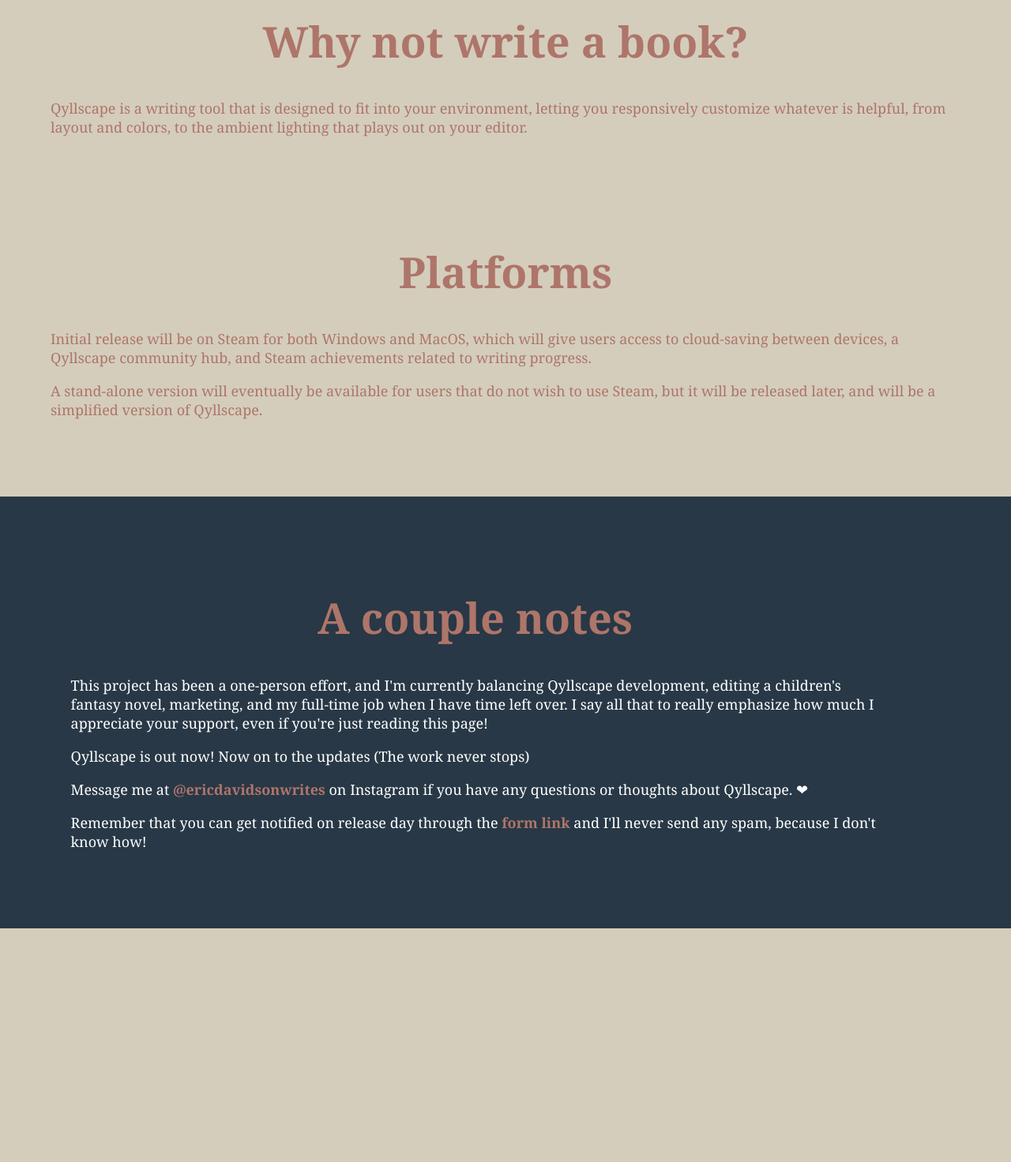
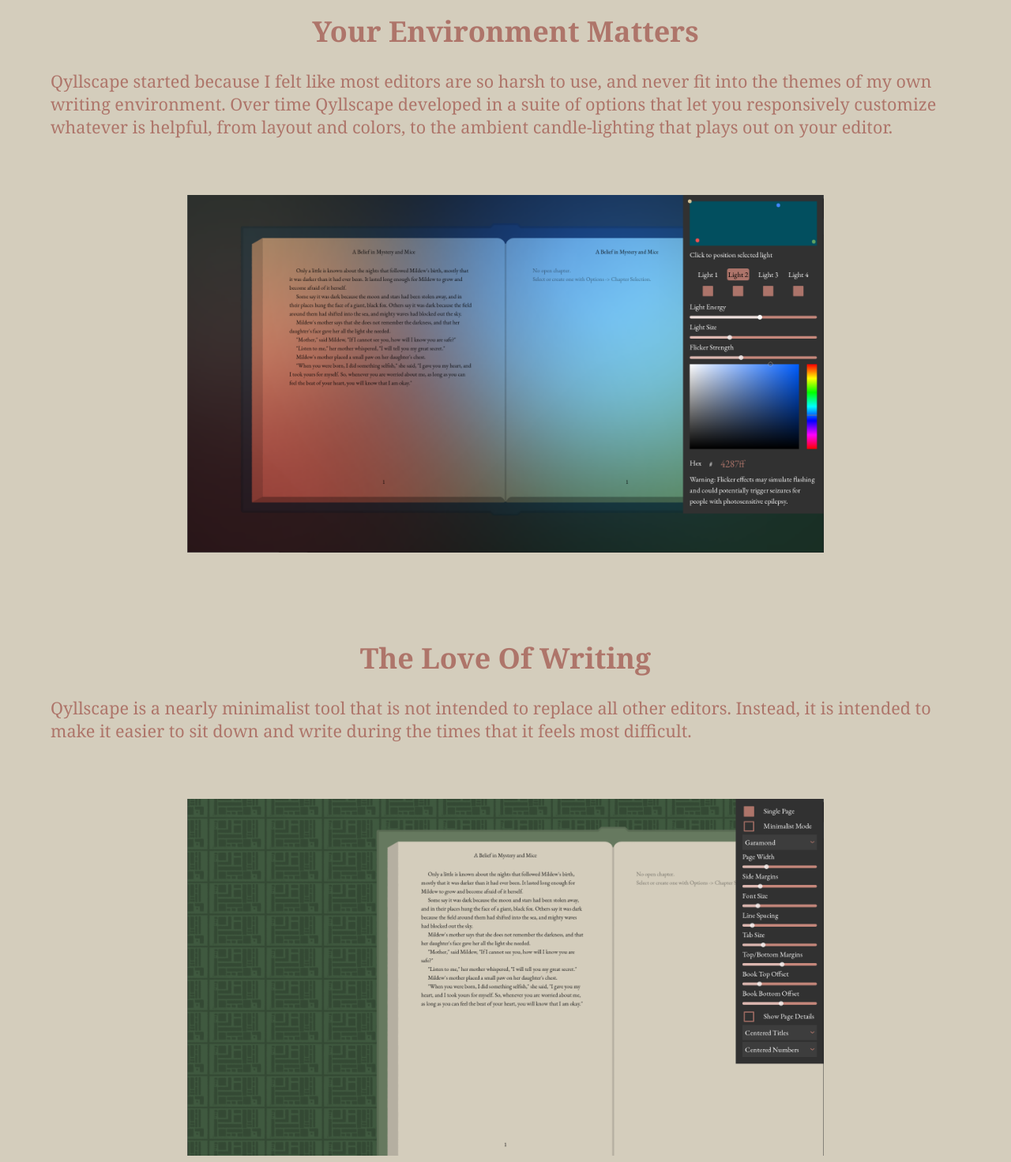
Before and after one commit to erdavids/Qyllscape-Website, a plain HTML site: page index.html in a window 1280 px wide. Shown: the part 1320-2792 px from the top of the page at 79% size. Before the commit the page ends 2496 px from the top, so only its background shows below. Drawn offline with Linux system fonts and the light colour scheme.

Commit message:
Beeg updates, better descriptions, hopefully text is a little larger and more readable

```diff
--- a/index.html
+++ b/index.html
@@ -141,7 +141,6 @@
               Learn more on Steam
             </button></a
           >
-
     </div>
 
     <!-- <div class="spacer"></div> -->
@@ -151,19 +150,38 @@
     </div>
     </div>
     <div class="second-section">
-      <h1 class="hook">Why not write a book?</h1>
-      <p>Qyllscape is a writing tool that is designed to fit into your environment, letting you responsively customize whatever is helpful, from layout and colors, to the ambient lighting that plays out on your editor.
+      <h1 class="small-hook">Your Environment Matters</h1>
+      <p>Qyllscape started because I felt like most editors are so harsh to use, and never fit into the themes of my own writing environment. Over time Qyllscape developed in a suite of options that let you responsively customize whatever is helpful, from layout and colors, to the ambient candle-lighting that plays out on your editor.
       </p>
+
+      <div class="image-container">
+        <img style="width:100%" src="images/basic-lighting.png"/>
+      </div>
 
     </div>
     <div class="spacer"></div>
     <div class="second-section">
-      <h1 class="hook">Platforms</h1>
+      <h1 class="small-hook">The Love Of Writing</h1>
+      <p>Qyllscape is a nearly minimalist tool that is not intended to replace all other editors. Instead, it is intended to make it easier to sit down and write during the times that it feels most difficult.
+      </p>
+      <div class="image-container">
+        <img style="width:100%" src="images/texture-green.png"/>
+      </div>
+
+    </div>
+    <div class="spacer"></div>
+    <div class="second-section">
+      <h1 class="small-hook">Development</h1>
+      <p>There are many ways in which Qyllscape can improve, and updates to core functionality such as editing, exporting/importing, and all convencience tools will be released as often as possible. All users will receive updates for free, and the community hub allows for user feedback which is always considered a priority.</p>
+
+    </div>
+    <div class="second-section">
+      <h1 class="small-hook">Platforms</h1>
       <!-- <div style="margin:auto;text-align: center;">
         <img style="width:14%;" src="images/windows.png"/>
         <img style="width:14%;" src="images/apple.png"/>
       </div> -->
-      <p>Initial release will be on Steam for both Windows and MacOS, which will give users access to cloud-saving between devices, a Qyllscape community hub, and Steam achievements related to writing progress.
+      <p>Initial release is available on Steam for both Windows and MacOS, which will give users access to cloud-saving between devices, a Qyllscape community hub, and Steam achievements related to writing progress.
       </p>
       <p>A stand-alone version will eventually be available for users that do not wish to use Steam, but it will be released later, and will be a simplified version of Qyllscape.</p>
     </div>
@@ -186,7 +204,7 @@
           on Instagram if you have any questions or thoughts about Qyllscape. ❤
         </p>
         <p>
-          Remember that you can get notified on release day through the <a href="https://docs.google.com/forms/d/e/1FAIpQLSeLny5_KyHdZRVjPnR0SH-WowXqGCzb4eV0Ff6741EM4WeRGQ/viewform?usp=sf_link">form link</a> and I'll never send any spam, because I don't know how!
+          Remember that if you are waiting for a non-Steam version, you can get notified through this <a href="https://docs.google.com/forms/d/e/1FAIpQLSeLny5_KyHdZRVjPnR0SH-WowXqGCzb4eV0Ff6741EM4WeRGQ/viewform?usp=sf_link">form link</a> and I'll never send any spam, because I don't know how!
         </p>
       </div>
       <div class="spacer"></div>
--- a/style.css
+++ b/style.css
@@ -15,7 +15,7 @@ body {
 }
 
 p {
-  font-size: 1rem;
+  font-size: 1.2rem;
 }
 
 .mc-field-group {
```
Also changed, not shown: images/basic-lighting.png (added), images/texture-green.png (added).
